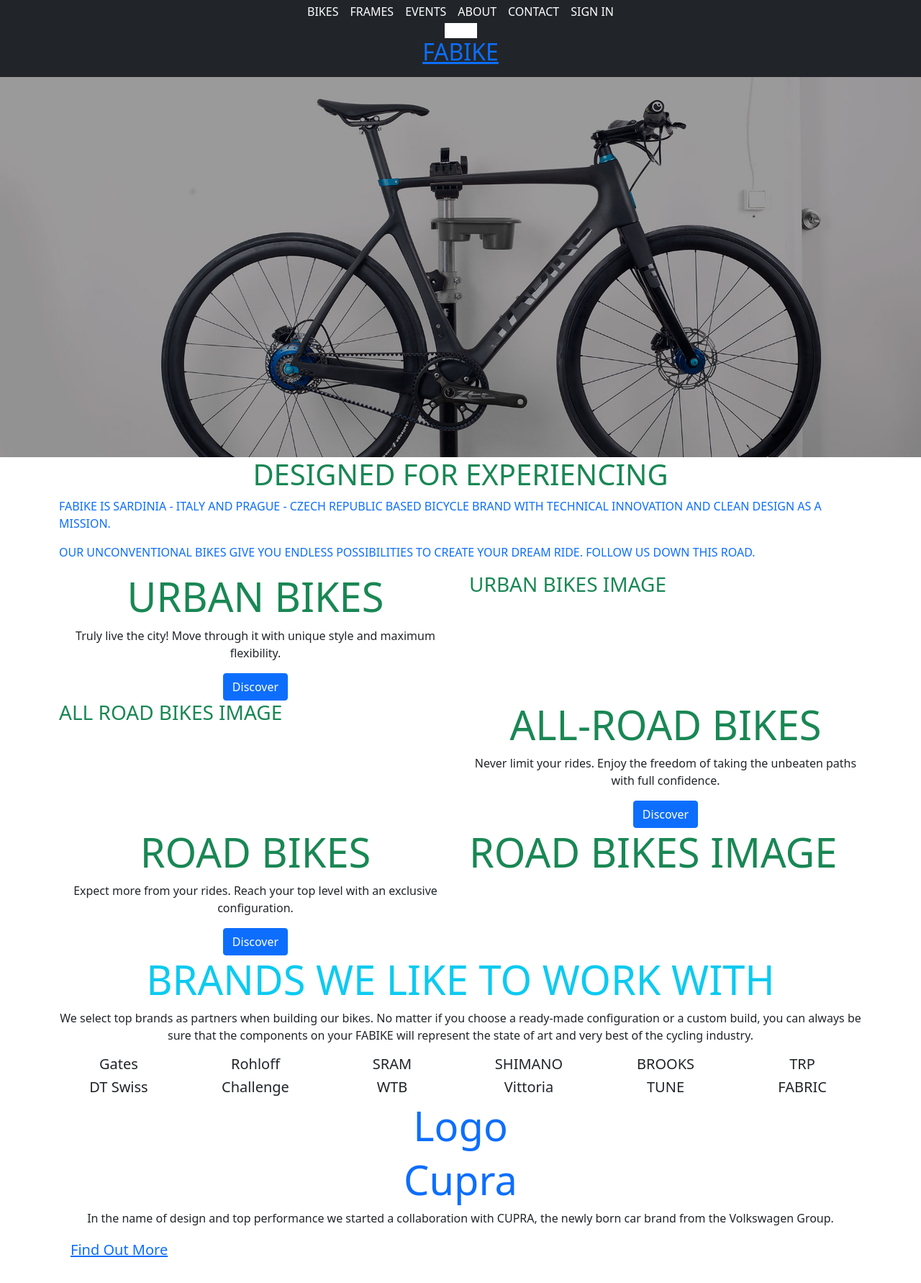
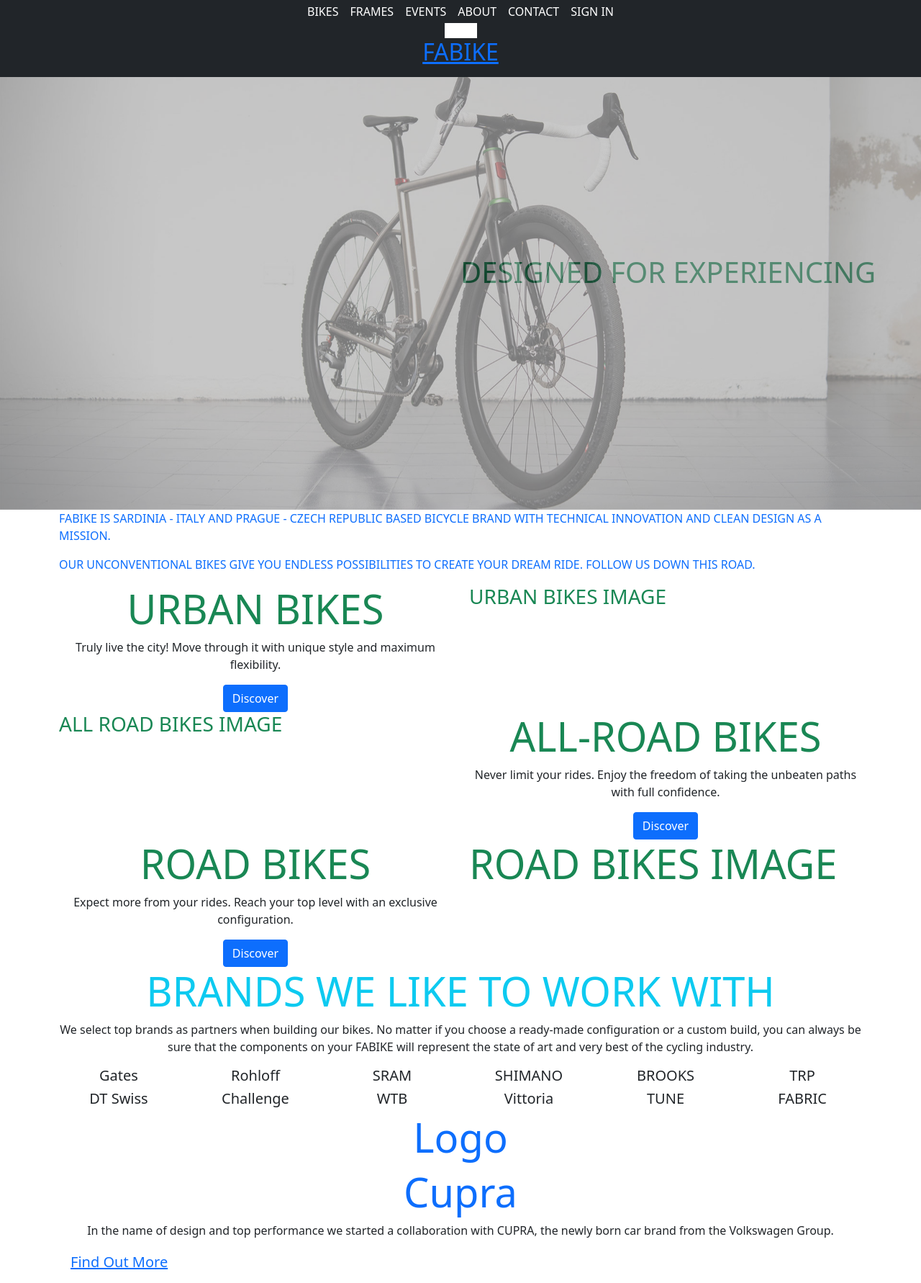
Before and after one commit to OlekSt/Fabike, a Django app: page / in a window 1280 px wide. Shown: the whole page at 72% size. Run offline with Django 3.2, Linux system fonts and the light colour scheme.

Commit message:
Added hero image slideshow

```diff
--- a/home/templates/home/index.html
+++ b/home/templates/home/index.html
@@ -5,29 +5,30 @@
     {% include 'includes/navbar.html' %}
 {% endblock %}
 
-{% block page_header %}
-    <div class="container header-container">
-        <div class="row">
-            <div class="col"></div>
-        </div>
+{% block content %}
+<div id="hero" class="slideshow-container container-fluid px-0">
+    <div>
+        <h3 id="slogan" class="display-6 text-success text-center">DESIGNED FOR EXPERIENCING</h3>
     </div>
-{% endblock %}
-
-
-
-{% block content %}
-
-    <div id="hero" class="container-fluid px-0">
-        <div class="row">
-            <div class="col w-100 ">
-                <img class="img-fluid" src="{% static 'img/hero_image.jpg' %}" alt="Hero image"/>
-                <div>
-                    <h3 class="display-6 text-success text-center">DESIGNED FOR EXPERIENCING</h3>
-                </div>
-            </div>
-        </div>
+    <div class="mySlides fade">
+        <img src="{% static 'img/hero/hero_image_1.jpg' %}" style="width:100%">
     </div>
-
+    <div class="mySlides fade">
+        <img src="{% static 'img/hero/hero_image_2.jpg' %}" style="width:100%">
+    </div>
+    <div class="mySlides fade">
+        <img src="{% static 'img/hero/hero_image_3.jpg' %}" style="width:100%">
+    </div>
+    <div class="mySlides fade">
+        <img src="{% static 'img/hero/hero_image_4.jpg' %}" style="width:100%">
+    </div>
+    <div style="text-align:center">
+        <span class="dot"></span>
+        <span class="dot"></span>
+        <span class="dot"></span>
+        <span class="dot"></span>
+    </div>
+</div>
     <div class="container v-100">
         <div class="row my-10">
             <div class="col">
--- a/static/css/base.css
+++ b/static/css/base.css
@@ -19,6 +19,45 @@
     width: 5em;
 }
 
+/* to push down the hero image below fixed navbar */
 #hero{
-    padding-top: 90px;
+    padding-top: 95px;
 }
+
+#slogan{
+    position: absolute;
+    top: 50%;
+    left:50%;
+    color: white;
+}
+
+/* Hero image slideshow container */
+.slideshow-container {
+    width: 100%;
+    position: relative;
+    margin: auto;
+    max-height: 818px;
+    overflow: hidden;
+}
+
+.active-slide {
+    background-color: #717171;
+}
+
+/* Fading animation */
+.fade {
+    -webkit-animation-name: fade;
+    -webkit-animation-duration: 4s;
+    animation-name: fade;
+    animation-duration: 4s;
+}
+
+@-webkit-keyframes fade {
+    from {opacity: 0.4}
+    to {opacity: 1}
+}
+
+@keyframes fade {
+    from {opacity: 0.4}
+    to {opacity: 1}
+}
--- a/templates/base.html
+++ b/templates/base.html
@@ -27,5 +27,27 @@
 
     {% block extra_js %}
     {% endblock %}
+
+    <script>
+var slideIndex = 0;
+showSlides();
+
+function showSlides() {
+    var i;
+    var slides = document.getElementsByClassName("mySlides");
+    var dots = document.getElementsByClassName("dot");
+    for (i = 0; i < slides.length; i++) {
+        slides[i].style.display = "none";
+    }
+    slideIndex++;
+    if (slideIndex > slides.length) {slideIndex = 1}
+    for (i = 0; i < dots.length; i++) {
+        dots[i].className = dots[i].className.replace(" active-slide", "");
+    }
+    slides[slideIndex-1].style.display = "block";
+    dots[slideIndex-1].className += " active-slide";
+    setTimeout(showSlides, 4000); // Change image every 2 seconds
+}
+</script>
 </body>
 </html>
```
Also changed, not shown: static/img/hero/hero_image_1.jpg (renamed from static/img/hero_image.jpg), static/img/hero/hero_image_2.jpg (added), static/img/hero/hero_image_3.jpg (added), static/img/hero/hero_image_4.jpg (added).
